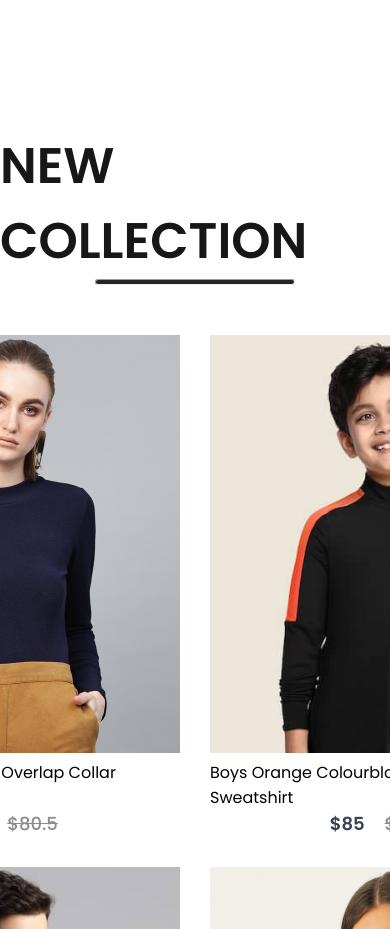
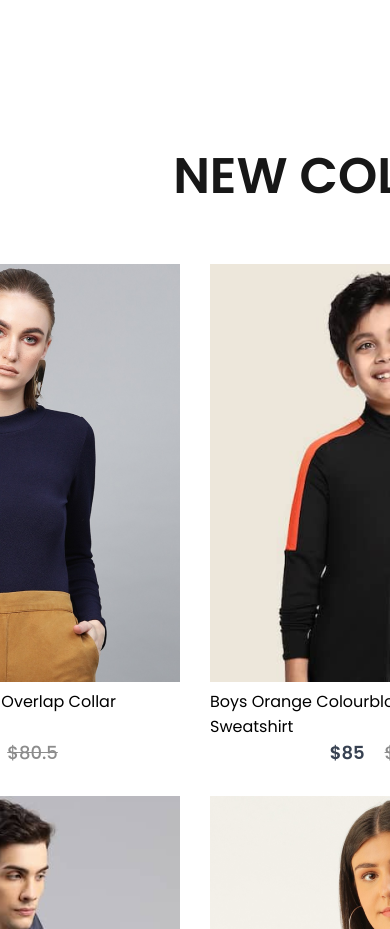
Before and after one commit to Murtuza-Ahmed/react-paractice-tutorial, a React (Vite) app in the folder react-ecommerce-tutorial/: page / in a window 390 px wide. Shown: the part 2440-3369 px from the top of the page. Built offline with nearby package versions, Linux system fonts and the light colour scheme.

Commit message:
paractice

```diff
--- a/react-ecommerce-tutorial/src/components/NewCollection/NewCollection.module.css
+++ b/react-ecommerce-tutorial/src/components/NewCollection/NewCollection.module.css
@@ -35,11 +35,15 @@
 }
 
 @media only screen and (max-width:475px) {
-    .Collection h1 {
+    .NewCollection h1 {
         display: flex;
         justify-content: space-evenly;
         align-items: center;
         width: 200%;
         margin: 5rem auto 0;
     }
+
+    .NewCollection hr {
+        display: none;
+    }
 }
```
